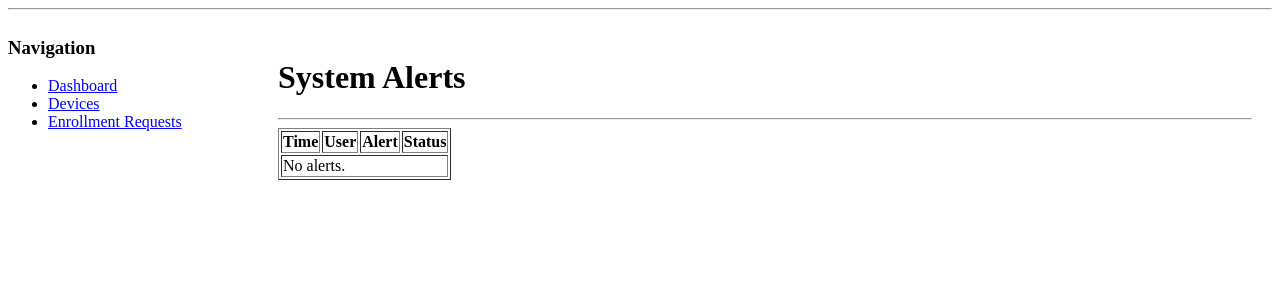
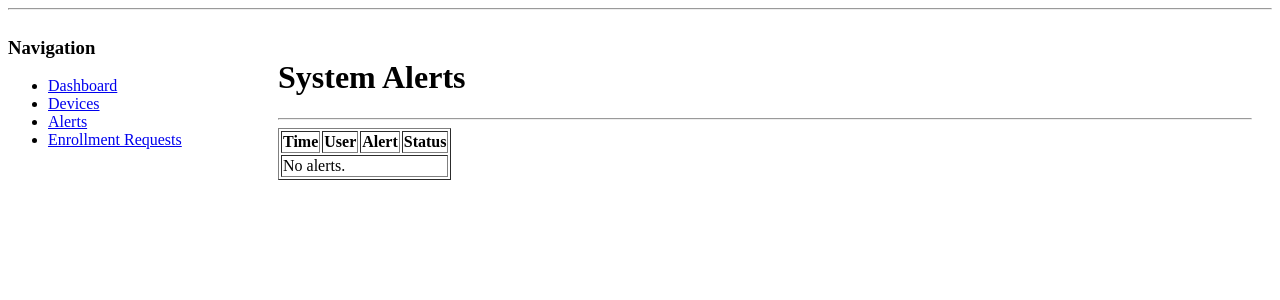
Before and after one commit to Salah6-9/netwerk-manager-django, a Django app: page /alerts/ in a window 1280 px wide. Shown: the part 106-406 px from the top of the page. Run offline with Django 5.2, Linux system fonts and the light colour scheme; the visitor is signed in with stand-in values (Sample User, id 1); data that the repository does not hold is empty.

Commit message:
Add alerts navigation link to sidebar

```diff
--- a/templates/base.html
+++ b/templates/base.html
@@ -40,8 +40,11 @@
                 {% if request.user.is_staff %}
 
                 <li><a href="/devices/">Devices</a></li>
+                <li>
+                    <a href="/alerts/">Alerts</a>
+                </li>
+                <li><a href="/enrollments/">Enrollment Requests</a></li>
 
-                <li><a href="/enrollments/">Enrollment Requests</a></li>
 
                 {% else %}
 
```
